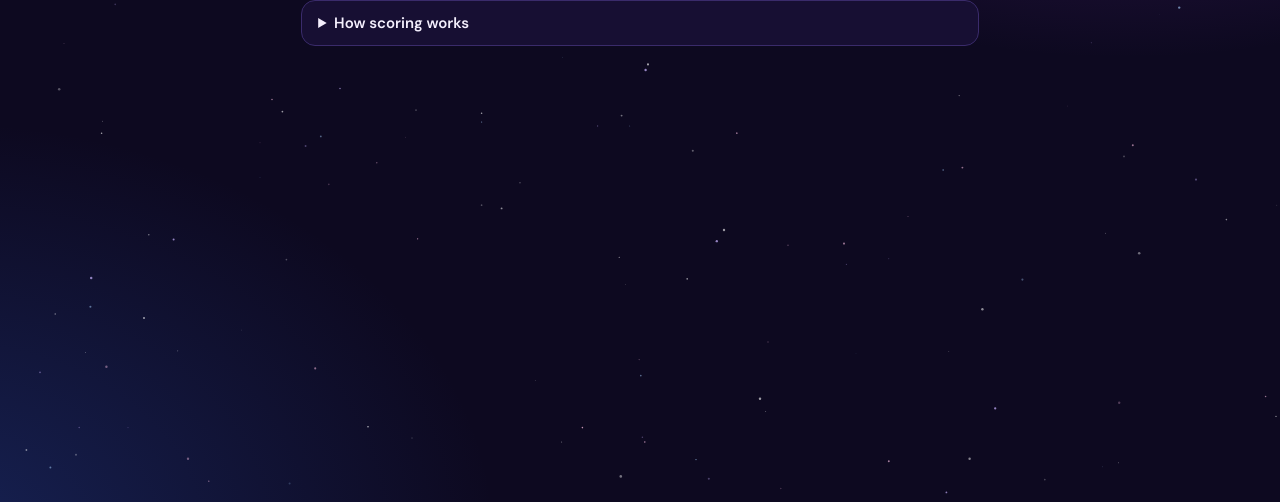
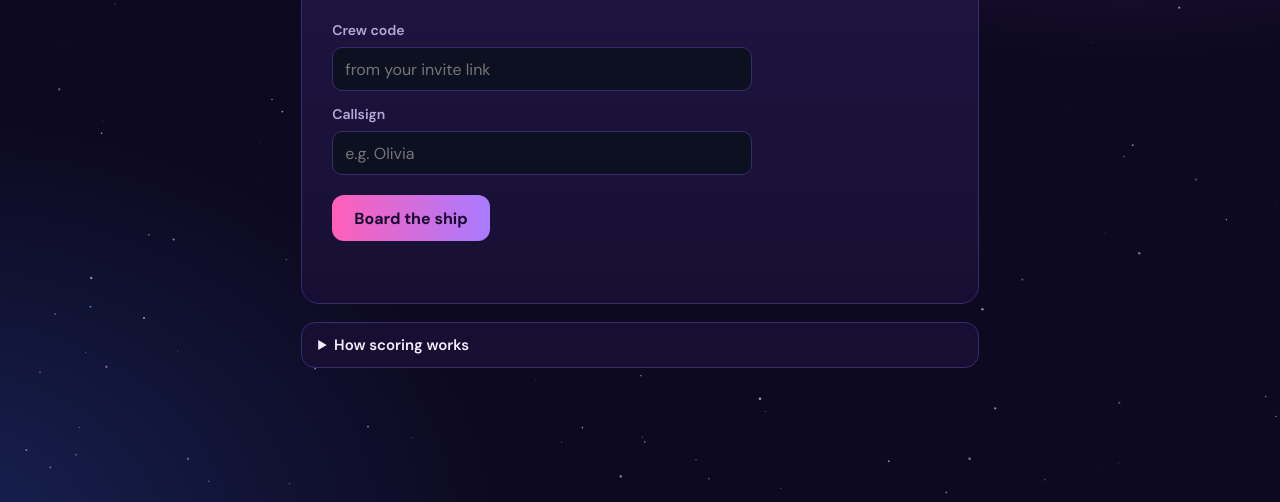
Before and after one commit to oliviacaper/launch-window, a plain HTML site: page index.html in a window 1280 px wide. Shown: the part 298-800 px from the top of the page. Drawn offline with Linux system fonts and the light colour scheme; a web font is replaced by a local one.

Commit message:
Connect to Supabase, hide join/board until ready
Co-Authored-By: Claude Opus 5.5 <noreply@anthropic.com>
Claude-Session: https://claude.ai/code/session_01BqAo6dpjDhRCA1c2cgiw8y

```diff
--- a/index.html
+++ b/index.html
@@ -195,7 +195,7 @@ details p,details li{color:var(--mute);font-size:15px}
 <script>
 {
 /* ---------------- config ---------------- */
-const CONFIG = { url: "__SUPABASE_URL__", key: "__SUPABASE_ANON_KEY__" };
+const CONFIG = { url: "https://ofkmcqttplwiivprnwle.supabase.co", key: "eyJhbGciOiJIUzI1NiIsInR5cCI6IkpXVCJ9.eyJpc3MiOiJzdXBhYmFzZSIsInJlZiI6Im9ma21jcXR0cGx3aWl2cHJud2xlIiwicm9sZSI6ImFub24iLCJpYXQiOjE3OTQ4NTkyOTksImV4cCI6MjExMDQzNTI5OX0.E7VTTDfSQkuyeAdW_acyPmTeB4WweLea2PkFhbPphoY" };
 const LAUNCH = Date.UTC(2026,10,16), PLUTO = 60000;
 const ORBIT = 9000, SIGPTS = [1000,800,600,400,250], WRONG = 75;
 
```
